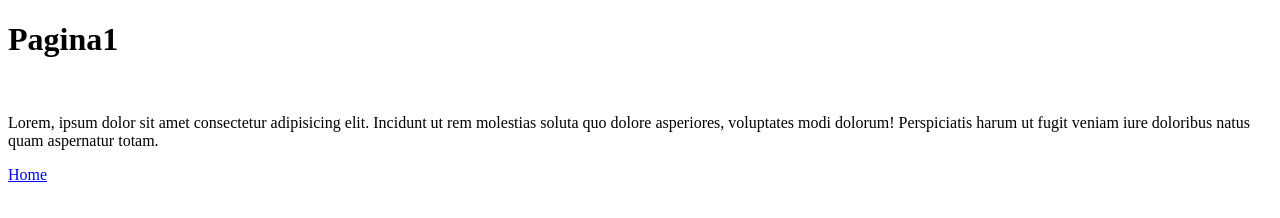
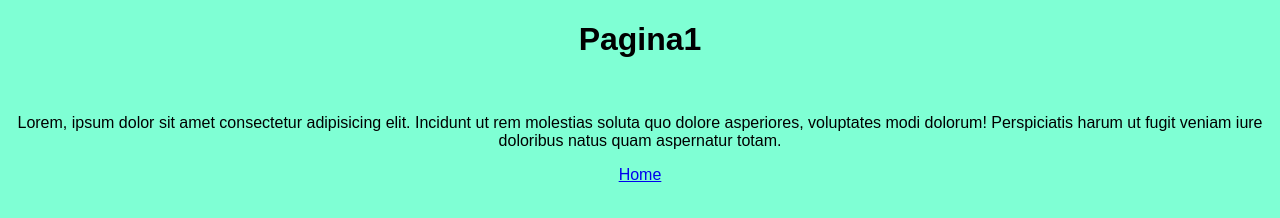
Before and after one commit to GuiTBrandao/testesite, a plain HTML site: page Page1/page1.html in a window 1280 px wide. Drawn offline with Linux system fonts and the light colour scheme; files whose address does not match are found by name.

Commit message:
correcao3

```diff
--- a/Page1/page1.html
+++ b/Page1/page1.html
@@ -4,13 +4,13 @@
     <meta charset="UTF-8">
     <meta name="viewport" content="width=device-width, initial-scale=1.0">
     <title>Document</title>
-    <link rel="stylesheet" href="testesite\style.css">
+    <link rel="stylesheet" href="C:\Users\brang\Documents\Programacao\Html\testesite\style.css">
 </head>
 <body>
     <h1>Pagina1</h1>
     <br>
     <p>Lorem, ipsum dolor sit amet consectetur adipisicing elit. Incidunt ut rem molestias soluta quo dolore asperiores, voluptates modi dolorum! Perspiciatis harum ut fugit veniam iure doloribus natus quam aspernatur totam.</p>
-    <a href="testesite\index.html">Home</a>
+    <a href="C:\Users\brang\Documents\Programacao\Html\testesite\index.html">Home</a>
 
 </body>
 </html>
```
